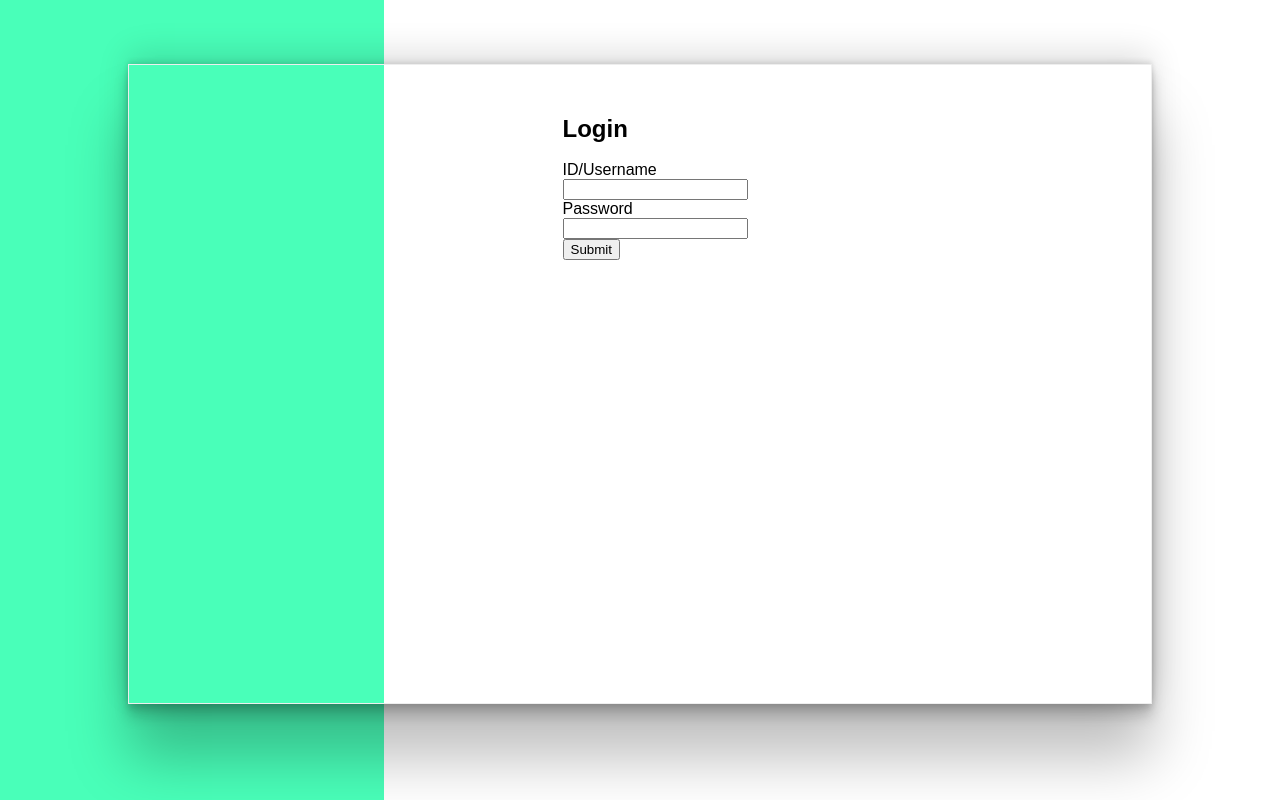
After one commit to loaderlogic22/e-recruit, a PHP site: page /recruiter/login.php in a window 1280 px wide. The commit adds this page. Run offline with PHP 8.4, Linux system fonts and the light colour scheme.

Commit message:
add recruiter login

```diff
--- /dev/null
+++ b/recruiter/login.php
@@ -0,0 +1,55 @@
+<!DOCTYPE html>
+<html lang="en">
+<?php include("../components/head.php");
+//include("connection.php");
+
+?>
+
+<body>
+    <div class="flex">
+        <div class="side-login"></div>
+        <div class="form-login">
+            <div class="login">
+                <form action="student_api.php" id="form" method="POST">
+                    <h2>Login</h2>
+                    <br>
+                    <label for="roll">ID/Username</label>
+                    <br>
+                    <input type="username" name="username" id="username" required>
+                    <br>
+                    <label for="password">Password</label>
+                    <br>
+                    <input type="password" name="Password" id="password" required>
+                    <br>
+
+                    <input type="submit" id='submit' value="Submit">
+                </form>
+            </div>
+        </div>
+    </div>
+
+    <script>
+        document.getElementById('submit').addEventListener('click', e => {
+            e.preventDefault();
+            let username = document.getElementById('username').value;
+            let password = document.getElementById('password').value;
+            const fd = new FormData();
+            fd.append('case', 'login');
+            fd.append('username',username);
+            fd.append('password', password);
+            fetch('student_api.php', {
+                    method: 'post',
+                    body: fd
+                })
+                .then(resp => resp.text())
+                .then(resp => {
+                    // alert(resp);
+                    window.location.href = 'index.php';
+
+                })
+
+        })
+    </script>
+</body>
+
+</html>
--- a/register.php
+++ b/register.php
@@ -1,6 +1,4 @@
-
 <?php
-
 include 'connection.php';
 
 //$id = $_POST['id'];
@@ -93,5 +91,4 @@ $cpassword = $_POST['cpassword'];
     </div>
     <script src="https://cdn.jsdelivr.net/npm/bootstrap@5.0.2/dist/js/bootstrap.bundle.min.js" integrity="sha384-MrcW6ZMFYlzcLA8Nl+NtUVF0sA7MsXsP1UyJoMp4YLEuNSfAP+JcXn/tWtIaxVXM" crossorigin="anonymous"></script>
 </body>
-
 </html>
```
